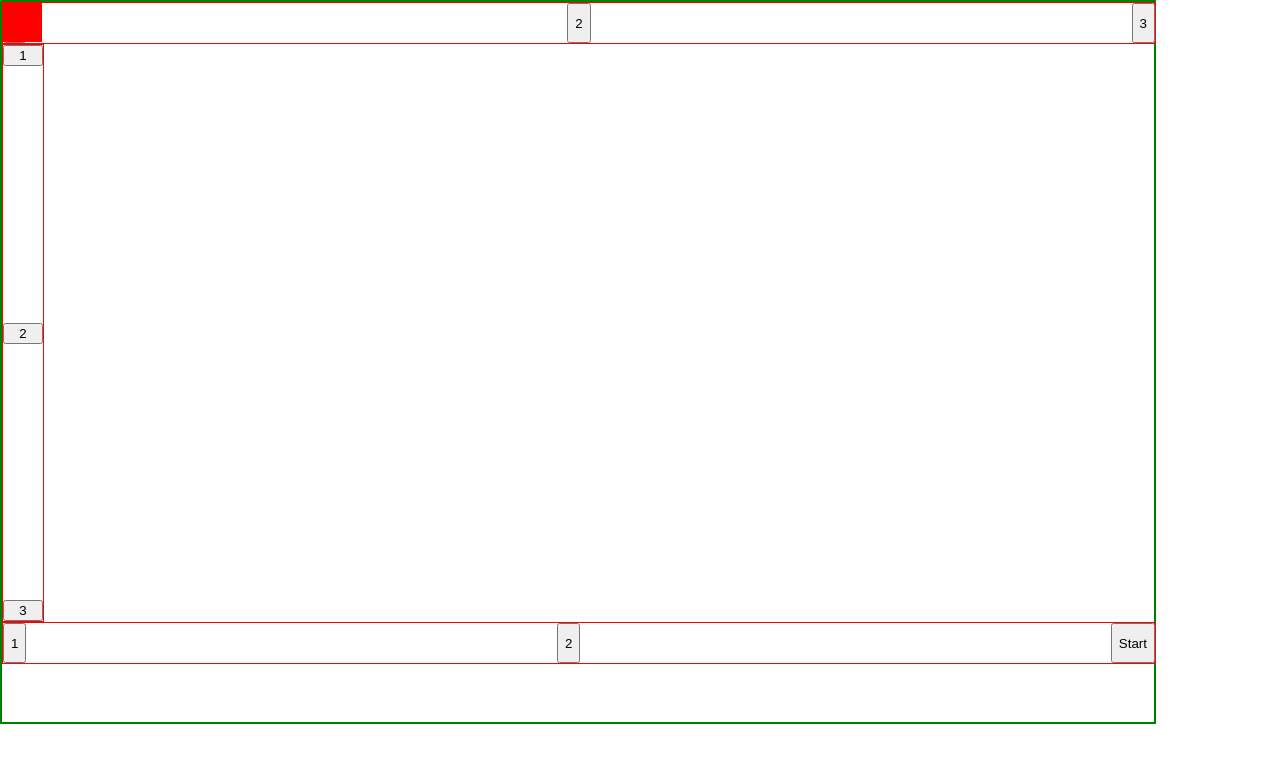
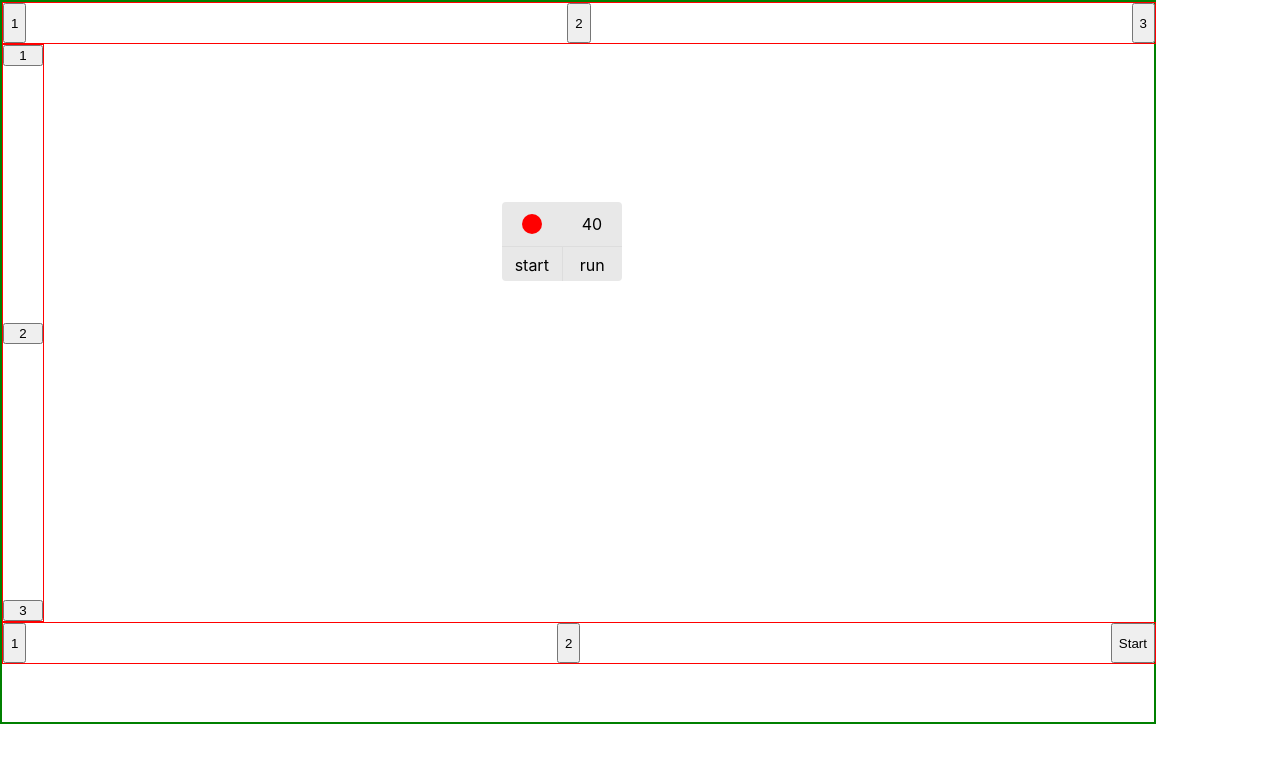
Before and after one commit to sunpcm/sharingan, a React (Create React App) app: page / in a window 1280 px wide. Shown: the top 762 px of the page. Built offline with nearby package versions, Linux system fonts and the light colour scheme.

Commit message:
add a record panel

```diff
--- a/src/App.css
+++ b/src/App.css
@@ -6,19 +6,6 @@
   width: 90%;
   /* margin: 2% 5%; */
   border: green 2px solid;
-}
-
-.main .mouse{
-  position: absolute;
-  top: 0;
-  left: 0;
-  height: 40px;
-  width: 40px;
-  background-color: red;
-}
-
-.main .mouse.m-1{
-  background-color: greenyellow;
 }
 
 .main .top-panel {
--- a/src/App.js
+++ b/src/App.js
@@ -1,5 +1,6 @@
 import React from 'react';
 import Sharingan from './SharinganComponent/SharinganIndex'
+// import DialogPanel from './SharinganComponent/DialogPanel'
 import './App.css';
 
 window.actionRecord = []
@@ -11,12 +12,12 @@ class App extends React.Component {
     this.Sharingan = new Sharingan()
   }
 
-  componentDidMount() {
-    this.Sharingan.startSharingan()
-  }
+  // componentDidMount() {
+  //   this.Sharingan.startSharingan()
+  // }
 
   taskList() {
-    this.Sharingan.taskRun()
+    // this.Sharingan.taskRun()
   }
 
   test(data) {
@@ -27,6 +28,7 @@ class App extends React.Component {
   render() {
     return (
       <div className="main">
+        <Sharingan />
         <div className="mouse m-1"></div>
         <div className="mouse m-2"></div>
         <div className="mouse m-3"></div>
--- a/src/SharinganComponent/DialogPanel.js
+++ b/src/SharinganComponent/DialogPanel.js
@@ -0,0 +1,77 @@
+import React, { Component } from 'react'
+import './SharinganStyle.css'
+
+class DialogPanel extends Component {
+    constructor(props) {
+        super(props)
+        this.state = {
+        }
+    }
+
+    // componentWillUnmount = () => {
+    //     this.setState = (state, callback) => {
+    //         return;
+    //     };
+    // }
+
+    componentWillReceiveProps(nextProps) {
+        if (this.props.status != nextProps.status) {
+            this.taskRun()
+        }
+    }
+
+    // taskRun(i) {
+    //     i = i ? i : 0
+    //     if (this.props.actionRecord.length == 0) return;
+    //     document.querySelector(this.props.actionRecord[i].target.join(' ')).parentNode.children[this.props.actionRecord[i].index].click()
+    //     // document.getElementById('dialog-panel').style.top = window.this.props.actionRecord[i].position.y + 'px'
+    //     // document.getElementById('dialog-panel').style.left = window.this.props.actionRecord[i].position.x + 'px'
+    //     // this.setState({
+    //     //     dialogInfo: {
+    //     //         step: i + 1,
+    //     //         x: this.props.actionRecord[i].position.y + 'px',
+    //     //         y: this.props.actionRecord[i].position.x + 'px'
+    //     //     }
+    //     // })
+    //     if (this.props.actionRecord[i + 1]) {
+    //         this.timeCircle = setTimeout(() => this.taskRun(i + 1), this.props.actionRecord[i].during)
+    //     }
+    // }
+
+    render() {
+        return (
+            <div id="dialog-panel">
+                <div id="dialog-panel-pointer" style={{ left: this.props.dialogInfo.x, top: this.props.dialogInfo.y }}></div>
+                <div id="dialog-panel-btn">
+                    <div className="dialog-panel-top">
+                        <div className="dialog-panel-status"></div>
+                        <div className="dialog-panel-steps">40</div>
+                    </div>
+                    <div className="dialog-panel-bottom">
+                        <div className="start-sharingan" onClick={() => this.props.startSharingan()}>start</div>
+                        <div className="run-sharingan" onClick={() => this.props.runSharingan()}>run</div>
+                    </div>
+
+                </div>
+                {/* <div className="sharingan-popover sharingan-popover-placement-top" style={{ display: "none" }}>
+                    <div className="sharingan-popover-content">
+                        <div className="sharingan-popover-arrow"></div>
+                        <div className="sharingan-popover-inner" role="tooltip">
+                            <div>
+                                <div className="sharingan-popover-title">Title</div>
+                                <div className="sharingan-popover-inner-content">
+                                    <div>
+                                        <p>Content</p>
+                                        <p>Content</p>
+                                    </div>
+                                </div>
+                            </div>
+                        </div>
+                    </div>
+                </div> */}
+            </div>
+        )
+    }
+}
+
+export default DialogPanel
--- a/src/SharinganComponent/SharinganIndex.js
+++ b/src/SharinganComponent/SharinganIndex.js
@@ -1,61 +1,95 @@
 import React from 'react';
+import DialogPanel from './DialogPanel';
 
-window.actionRecord = []
+let actionRecord = []
+class Sharingan extends React.Component {
 
-class Sharingan {
+    constructor(props) {
+        super(props)
+        this.state = {
+            step: 0,
+            dialogInfo: {}
+        }
+    }
 
     startSharingan() {
         window.onmousedown = (e) => {
-            console.log(e)
             let dataTime = new Date().getTime()
-            if (window.actionRecord.length > 0) {
-                let lastAction = window.actionRecord[window.actionRecord.length - 1]
+            if (actionRecord.length > 0) {
+                let lastAction = actionRecord[actionRecord.length - 1]
                 lastAction.during = dataTime - lastAction.startTime
             }
-            // let target = e.path.reverse().slice(4).map(n => n.className ? `.${n.className.replace(' ', '.')}` : (n.id ? `#${n.id}` : `#${n.tagName}`))
             let target = e.path.reverse().slice(4).map(n => n.id ? `#${n.id}` : (n.className ? `.${n.className.replace(' ', '.')}` : `#${n.tagName}`))
-            if (!target || target.length == 0 || e.path[0].id == "task-start") {
+            if (!target || target.length == 0 || e.path[0].className == "run-sharingan") {
                 return
             }
             let index = [...document.querySelector(target.join(' ')).parentNode.children].indexOf(e.path[0])
-            window.actionRecord.push({
+            actionRecord.push({
                 startTime: dataTime,
                 target: target,
                 index: index,
                 position: { y: e.layerY, x: e.layerX }
             })
+            this.setState({
+                step: this.state.step + 1
+            })
         }
     }
 
-    getElementTop(element) {
-        let actTop = element.offsetTop;
-        let current = element.offsetParent;
-        while (current !== null) {
-            actTop += current.offsetTop;
-            current = current.offsetParent;
+    runSharingan(i) {
+        i = i ? i : 0
+        if (actionRecord.length == 0) return;
+        document.querySelector(actionRecord[i].target.join(' ')).parentNode.children[actionRecord[i].index].click()
+        // document.getElementsByClassName('m-1')[0].style.top = window.actionRecord[i].position.y + 'px'
+        // document.getElementsByClassName('m-1')[0].style.left = window.actionRecord[i].position.x + 'px'
+        this.setState({
+            dialogInfo: {
+                step: i + 1,
+                x: actionRecord[i].position.x + 'px',
+                y: actionRecord[i].position.y + 'px'
+            }
+        })
+        if (actionRecord[i + 1]) {
+            this.timeCircle = setTimeout(() => this.runSharingan(i + 1), actionRecord[i].during)
         }
-        return actTop;
     }
 
-    getElementLeft(element) {
-        let actLeft = element.offsetLeft;
-        let current = element.offsetParent;
-        while (current !== null) {
-            actLeft += current.offsetLeft;
-            current = current.offsetParent;
-        }
-        return actLeft;
+    taskList() {
+        this.props.taskList()
     }
 
-    taskRun(i) {
-        i = i ? i : 0
-        if (window.actionRecord.length == 0) return;
-        document.querySelector(window.actionRecord[i].target.join(' ')).parentNode.children[window.actionRecord[i].index].click()
-        document.getElementsByClassName('m-1')[0].style.top = window.actionRecord[i].position.y + 'px'
-        document.getElementsByClassName('m-1')[0].style.left = window.actionRecord[i].position.x + 'px'
-        if (window.actionRecord[i + 1]) {
-            setTimeout(() => this.taskRun(i + 1), window.actionRecord[i].during)
-        }
+
+
+    // getElementTop(element) {
+    //     let actTop = element.offsetTop;
+    //     let current = element.offsetParent;
+    //     while (current !== null) {
+    //         actTop += current.offsetTop;
+    //         current = current.offsetParent;
+    //     }
+    //     return actTop;
+    // }
+
+    // getElementLeft(element) {
+    //     let actLeft = element.offsetLeft;
+    //     let current = element.offsetParent;
+    //     while (current !== null) {
+    //         actLeft += current.offsetLeft;
+    //         current = current.offsetParent;
+    //     }
+    //     return actLeft;
+    // }
+
+    render() {
+        const { step, dialogInfo } = this.state
+        return (
+            < DialogPanel
+                startSharingan={() => this.startSharingan()}
+                runSharingan={() => this.runSharingan()}
+                dialogInfo={dialogInfo}
+                step={step}
+            />
+        )
     }
 }
 
--- /dev/null
+++ b/src/SharinganComponent/SharinganStyle.css
@@ -0,0 +1,166 @@
+#dialog-panel {
+  pointer-events: none;
+  position: absolute;
+  height: 100%;
+  width: 100%;
+  border-radius: 5px;
+}
+
+#dialog-panel #dialog-panel-pointer {
+  background-color: red;
+  height: 40px;
+  width: 40px;
+  border-radius: 20px;
+  position: absolute;
+  top: 200px;
+  left: 500px;
+}
+
+#dialog-panel #dialog-panel-btn {
+  position: absolute;
+  top: 200px;
+  left: 500px;
+  pointer-events: auto;
+  width: 120px;
+  /* height: 100px; */
+}
+
+#dialog-panel #dialog-panel-btn .dialog-panel-top {
+  border-top-left-radius: 4px;
+  border-top-right-radius: 4px;
+  background-color: #e8e8e8;
+  height: 44px;
+  border-bottom: 1px solid #ddd;
+  display: flex;
+  flex-direction: row;
+  justify-content: space-around;
+  /* column-content:center */
+  align-items: center;
+
+}
+
+#dialog-panel #dialog-panel-btn .dialog-panel-top .dialog-panel-status {
+  background-color: red;
+  height: 20px;
+  width: 20px;
+  border-radius: 10px;
+}
+
+#dialog-panel #dialog-panel-btn .dialog-panel-top .dialog-panel-steps {
+}
+
+#dialog-panel #dialog-panel-btn .dialog-panel-bottom {
+  height: 34px;
+  display: flex;
+  flex-direction: row;
+}
+
+#dialog-panel #dialog-panel-btn .dialog-panel-bottom .start-sharingan {
+  border-right: 1px solid #ddd;
+}
+
+#dialog-panel #dialog-panel-btn .dialog-panel-bottom .start-sharingan,
+#dialog-panel #dialog-panel-btn .dialog-panel-bottom .run-sharingan {
+  width: 60px;
+  padding: 4px 6px;
+  line-height: 28px;
+  text-align: center;
+  cursor: pointer;
+}
+
+#dialog-panel #dialog-panel-btn .dialog-panel-bottom .start-sharingan {
+  border-bottom-left-radius: 4px;
+  background-color: #e8e8e8;
+}
+
+#dialog-panel #dialog-panel-btn .dialog-panel-bottom .run-sharingan {
+  border-bottom-right-radius: 4px;
+  background-color: #e8e8e8;
+}
+
+
+#dialog-panel #dialog-panel-btn .start-sharingan:hover,
+#dialog-panel #dialog-panel-btn .run-sharingan:hover {
+  background: #eee
+}
+
+#dialog-panel .sharingan-popover {
+  -webkit-box-sizing: border-box;
+  box-sizing: border-box;
+  margin: 0;
+  padding: 0;
+  color: rgba(0, 0, 0, 0.65);
+  font-size: 14px;
+  font-variant: tabular-nums;
+  line-height: 1.5;
+  list-style: none;
+  -webkit-font-feature-settings: 'tnum';
+  font-feature-settings: 'tnum';
+  position: absolute;
+  top: 0;
+  left: 0;
+  z-index: 1030;
+  font-weight: normal;
+  white-space: normal;
+  text-align: left;
+  cursor: auto;
+  -webkit-user-select: text;
+  -moz-user-select: text;
+  -ms-user-select: text;
+  user-select: text
+}
+
+#dialog-panel .sharingan-popover::after {
+  position: absolute;
+  background: rgba(255, 255, 255, 0.01);
+  content: ''
+}
+
+#dialog-panel .sharingan-popover-inner {
+  background-color: #fff;
+  background-clip: padding-box;
+  border-radius: 4px;
+  -webkit-box-shadow: 0 2px 8px rgba(0, 0, 0, 0.15);
+  box-shadow: 0 2px 8px rgba(0, 0, 0, 0.15);
+  -webkit-box-shadow: 0 0 8px rgba(0, 0, 0, 0.15) \9;
+  box-shadow: 0 0 8px rgba(0, 0, 0, 0.15) \9
+}
+
+#dialog-panel .sharingan-popover-title {
+  min-width: 177px;
+  min-height: 32px;
+  margin: 0;
+  padding: 5px 16px 4px;
+  color: rgba(0, 0, 0, 0.85);
+  font-weight: 500;
+  border-bottom: 1px solid #e8e8e8
+}
+
+
+#dialog-panel .sharingan-popover-inner-content {
+  padding: 12px 16px;
+  color: rgba(0, 0, 0, 0.65)
+}
+
+
+#dialog-panel .sharingan-popover-arrow {
+  position: absolute;
+  display: block;
+  width: 8.48528137px;
+  height: 8.48528137px;
+  background: transparent;
+  border-style: solid;
+  border-width: 4.24264069px;
+  -webkit-transform: rotate(45deg);
+  -ms-transform: rotate(45deg);
+  transform: rotate(45deg);
+
+  bottom: -2px;
+  left: 12px;
+  border-top-color: transparent;
+  border-right-color: #fff;
+  border-bottom-color: #fff;
+  border-left-color: transparent;
+  -webkit-box-shadow: 3px 3px 7px rgba(0, 0, 0, 0.07);
+  box-shadow: 3px 3px 7px rgba(0, 0, 0, 0.07);
+}
```
